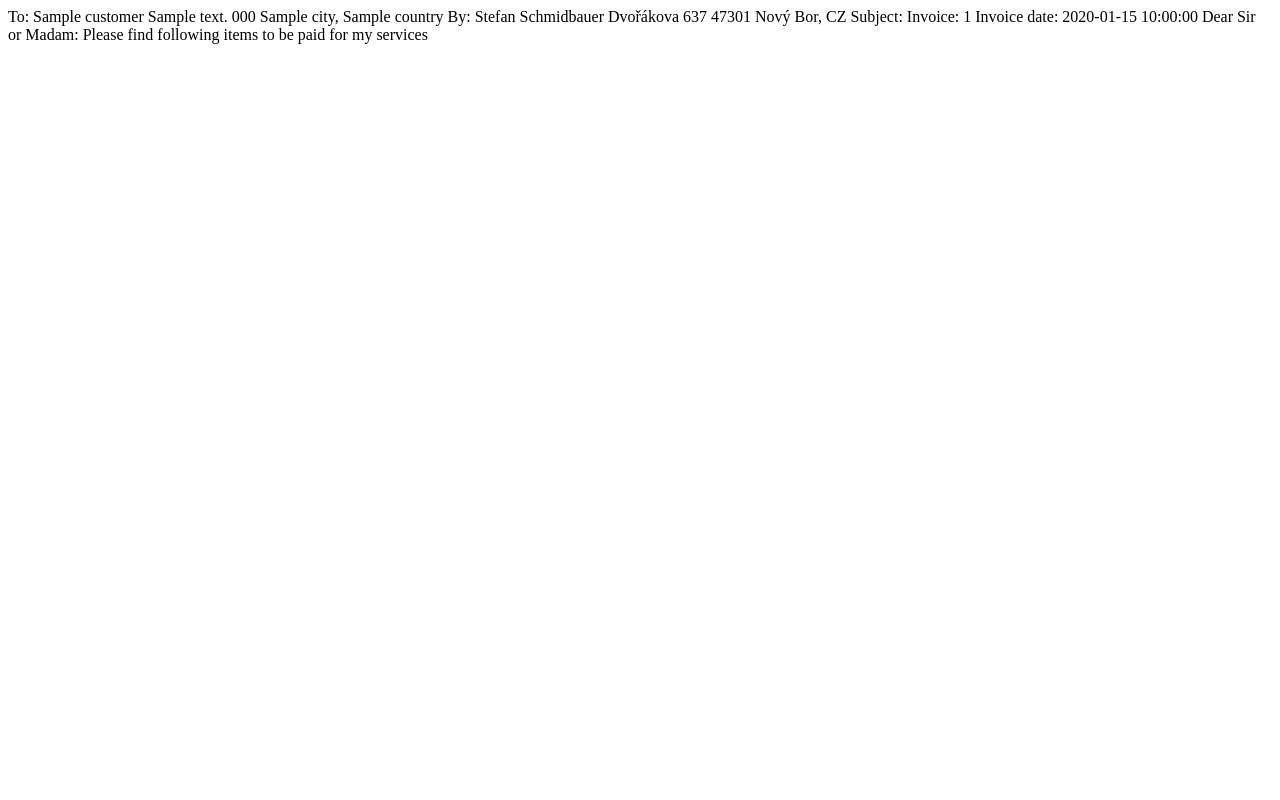
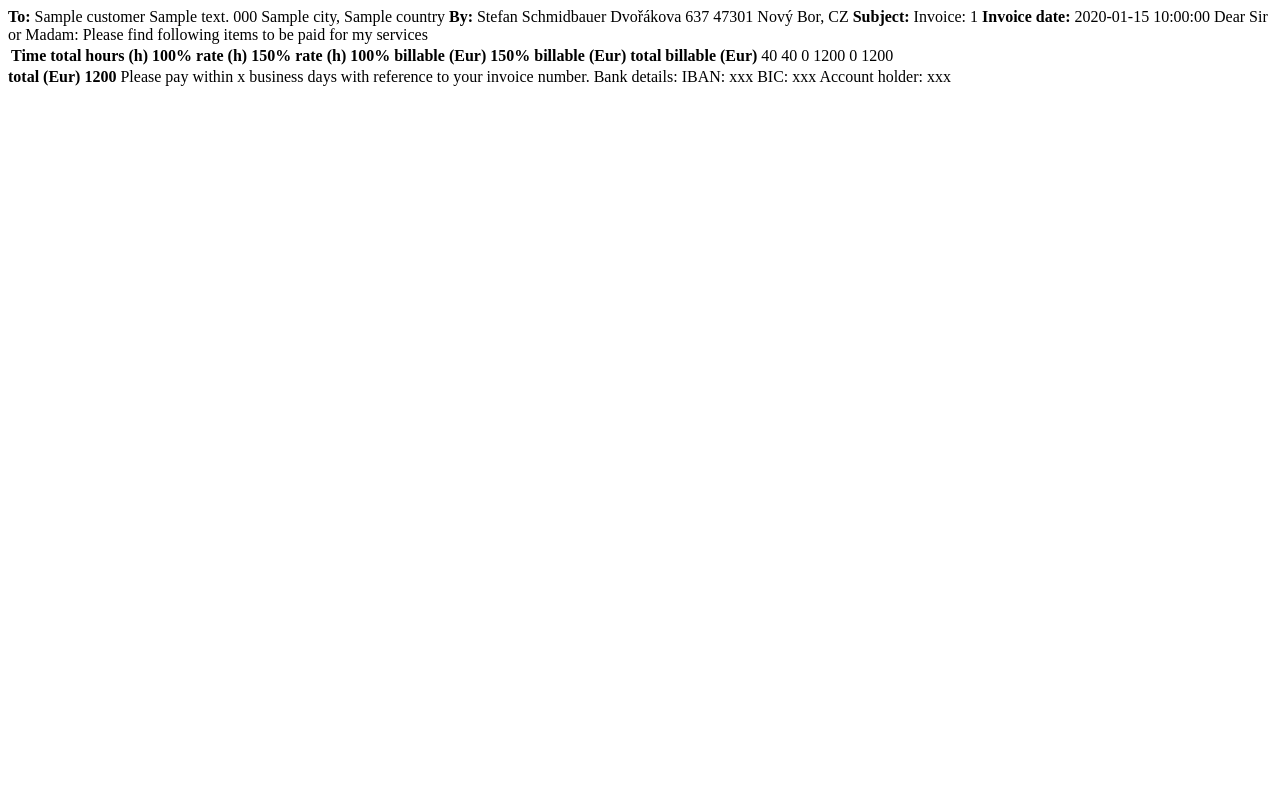
Before and after one commit to s-schmidbauer/crm, a Flask app: template templates/invoice.html in a window 1280 px wide. Run offline with Flask 2, Linux system fonts and the light colour scheme; the template is opened without the code that fills it: most values are stand-ins (such as "Sample title", 1, 10 or a date in 2020); some libraries are stand-ins or nearby versions.

Commit message:
update invoice template

```diff
--- a/templates/invoice.html
+++ b/templates/invoice.html
@@ -1,20 +1,46 @@
 <html>
 
-To:
+<b>To:</b>
 {{ invoice.customer.name }}
 {{ invoice.customer.address }}
 {{ invoice.customer.zip }} {{ invoice.customer.city }}, {{ invoice.customer.country }}
 
-By:
+<b>By:</b>
 Stefan Schmidbauer
 Dvořákova 637
 47301 Nový Bor, CZ
 
-Subject: Invoice: {{ invoice.number }}
-Invoice date: {{ invoice.due_date }}
+<b>Subject:</b> Invoice: {{ invoice.number }}
+<b>Invoice date:</b> {{ invoice.due_date }}
 
 Dear Sir or Madam:
 
 Please find following items to be paid for my services
 
+<table>
+  <th>Time total hours (h)</th>
+  <th>100% rate (h) 150% rate (h)</th>
+  <th>100% billable (Eur)</th>
+  <th>150% billable (Eur)</th>
+  <th>total billable (Eur)</th>
+  <td>40</td>
+  <td>40</td>
+  <td>0</td>
+  <td>1200</td>
+  <td>0</td>
+  <td>1200</td>
+</table>
+
+<b>
+total (Eur)
+1200
+</b>
+
+Please pay within x business days with reference to your invoice number.
+
+Bank details:
+IBAN: xxx
+BIC: xxx
+Account holder: xxx
+
 </html>
```
